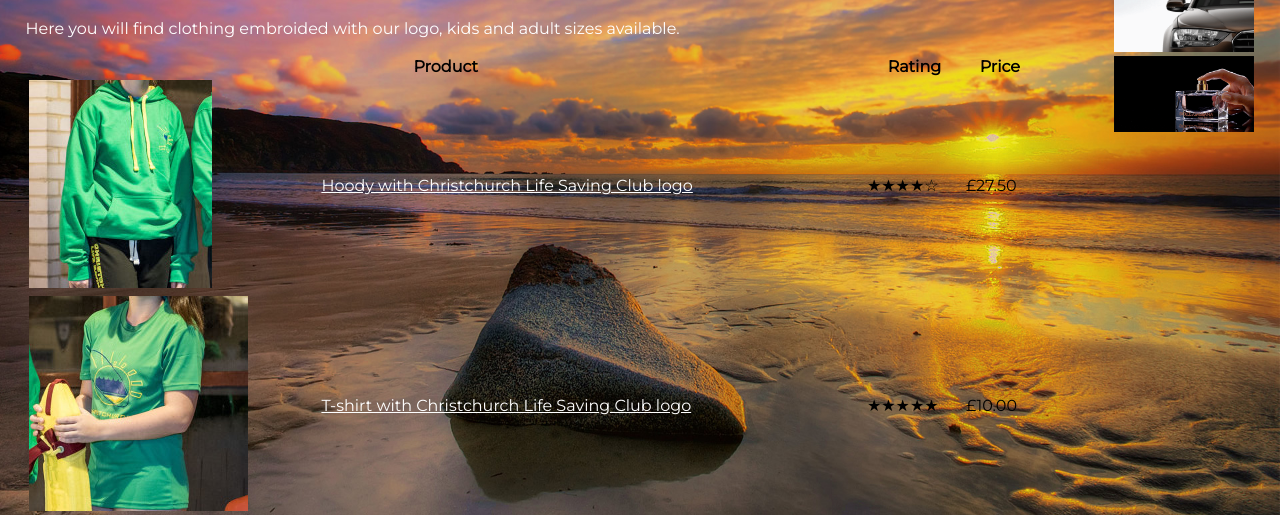
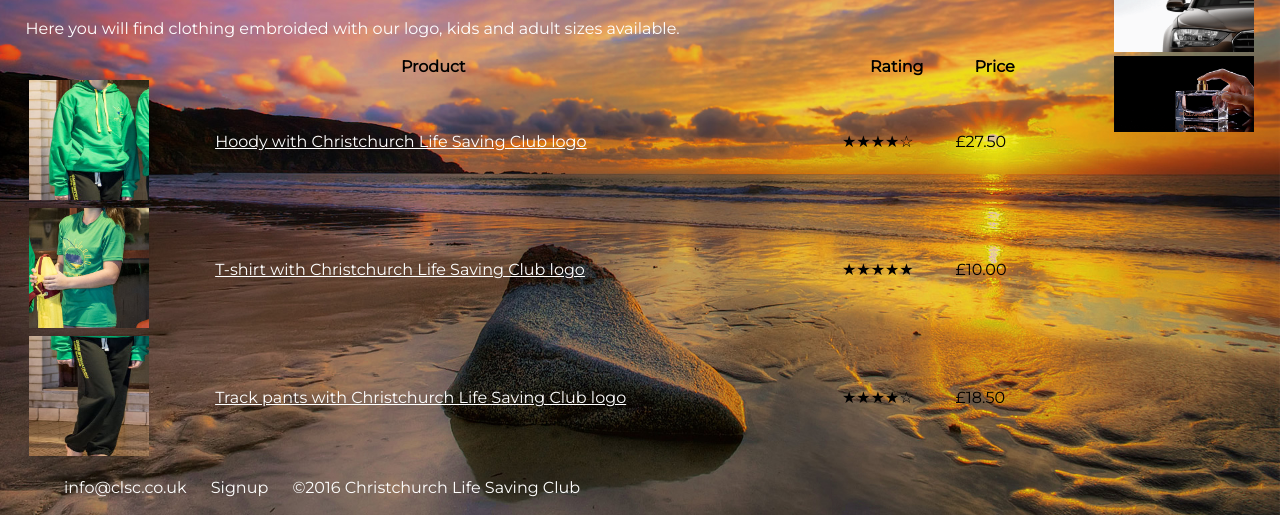
Before and after one commit to EduQubed/ChristchurchLSC, a plain HTML site: page shop.html in a window 1280 px wide. Shown: the part 279-794 px from the top of the page. Drawn offline with Linux system fonts and the light colour scheme.

Commit message:
Update club_styles.css

```diff
--- a/css/club_styles.css
+++ b/css/club_styles.css
@@ -78,7 +78,10 @@ table{
 	width: 100%;
 	height: auto;
 }
-
+table img{
+	width: 120px;
+	height: 120px;
+}
 /*footer styles*/
 footer{
 	width: 90%;
```
